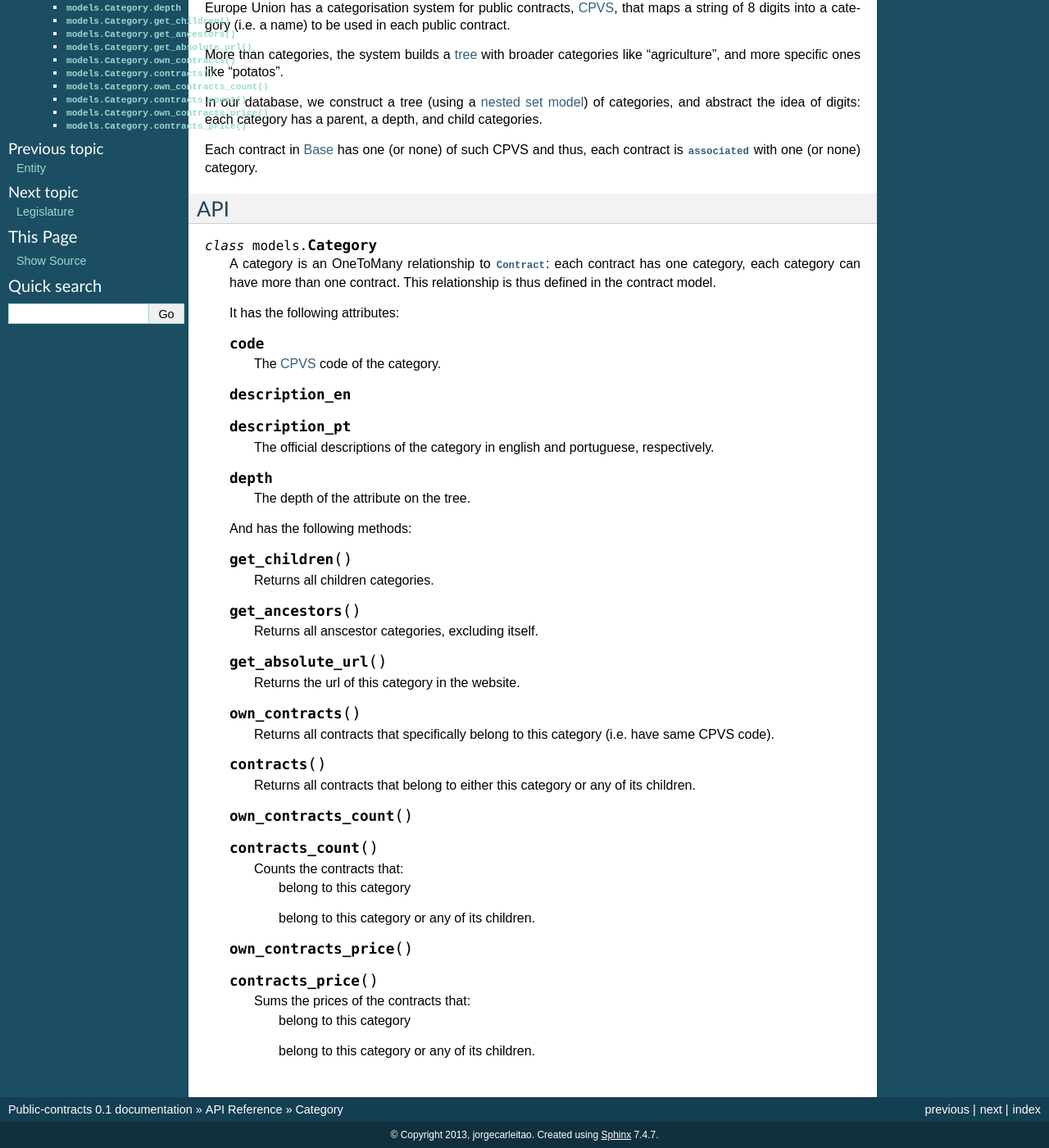
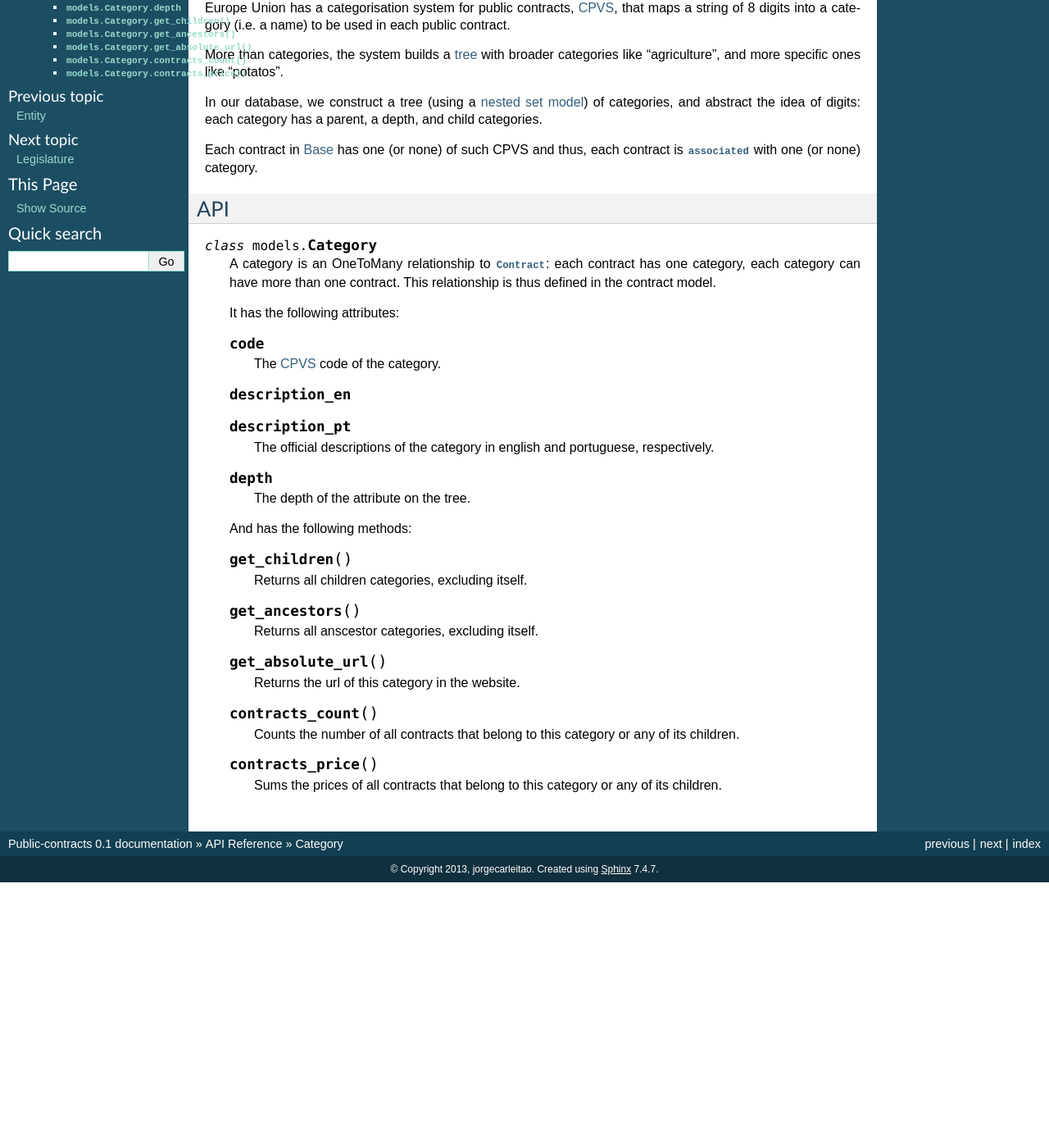
Before and after one commit to jorgecarleitao/public-contracts, a Sphinx documentation site: the page built from docs/contracts_api/category.rst, in a window 1280 px wide and 1400 px high, scrolled down 186 px. Shown: the whole window at 82% size. Built offline with Sphinx 7.4.7, drawn with Linux system fonts in a browser that asks for light colours; after the commit the page ends 1262 px from its top, so only the background shows below that.

Commit message:
Removed unused methods of Category, and simplified the existent ones.

```diff
--- a/docs/contracts_api/category.rst
+++ b/docs/contracts_api/category.rst
@@ -53,7 +53,7 @@ API
 
     .. method:: get_children()
 
-        Returns all children categories.
+        Returns all children categories, excluding itself.
 
     .. method:: get_ancestors()
 
@@ -63,26 +63,12 @@ API
 
         Returns the url of this category in the website.
 
-    .. method:: own_contracts()
-
-        Returns all contracts that specifically belong to this category (i.e. have same CPVS code).
-
-    .. method:: contracts()
-
-        Returns all contracts that belong to either this category or any of its children.
-
-    .. method:: own_contracts_count()
     .. method:: contracts_count()
 
-        Counts the contracts that:
-            belong to this category
+        Counts the number of all contracts that belong to this category or any of
+        its children.
 
-            belong to this category or any of its children.
-
-    .. method:: own_contracts_price()
     .. method:: contracts_price()
 
-        Sums the prices of the contracts that:
-            belong to this category
-
-            belong to this category or any of its children.
+        Sums the prices of all contracts that belong to this category or any of
+        its children.
```
Also changed, not shown: 2 other files.
